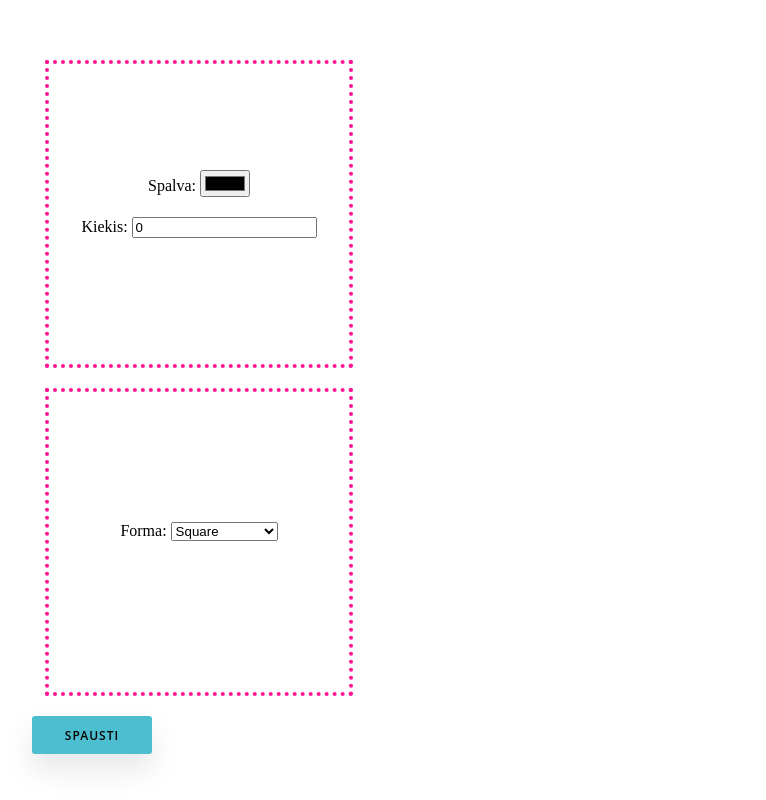
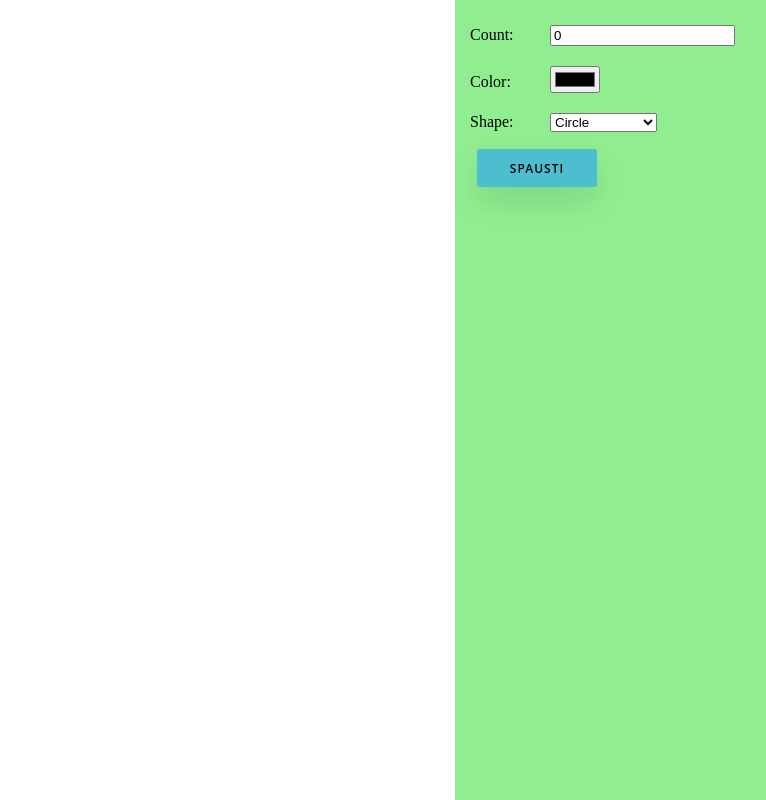
Before and after one commit to gretapos/liutas, a React (Create React App) app in the folder dziungles/: page / in a window 1280 px wide. Shown: the whole page, without its empty margins (441-1207 px from the left). Built offline with nearby package versions, Linux system fonts and the light colour scheme.

Commit message:
nd4 galutiniai

```diff
--- /dev/null
+++ b/dziungles/src/Components/ZoneEnter.jsx
@@ -0,0 +1,53 @@
+import { useState } from "react";
+
+function ZoneEnter({showIt}) {
+
+    const [count, setCount] = useState(0);
+    const [color, setColor] = useState('#000000');
+    const [shape, setShape] = useState('c');
+
+    const formControl = (e, what) => {
+        switch (what) {
+            case 'count':
+                setCount(e.target.value);
+                break;
+            case 'color':
+                setColor(e.target.value);
+                break;
+            case 'shape':
+                setShape(e.target.value);
+                break;
+                default:;
+        }
+    }
+
+    const showClick = () => {
+        const data = {
+            count: count,
+            color: color,
+            shape: shape
+        }
+        showIt(data)
+    }
+
+
+
+    return (
+        <div className="zone-enter">
+            <div><span>Count: </span><input type ="text" onChange={e => formControl(e, 'count')} value={count}></input></div>
+            <div><span>Color: </span><input type ="color" onChange={e => formControl(e, 'color')} value={color}></input></div>
+            <div><span> Shape: </span><select onChange={e => formControl(e, 'shape')} value={shape}>
+                <option value="c">Circle</option>
+                <option value="s" >Square</option>
+                <option value="hl">Vertical line</option>
+                <option value="vl" >Horizontal line</option>
+                </select></div>
+            <button onClick={showClick}>Spausti</button>
+
+
+
+        </div>
+    )
+}
+
+export default ZoneEnter;
--- /dev/null
+++ b/dziungles/src/Components/ZoneShow.jsx
@@ -0,0 +1,54 @@
+function ZoneShow({show}) {
+
+
+    if ('c' === show.shape) {
+        return (
+            <div className="zone-show">
+                {show.count.map((_, i) => <div key={i} style={{
+                    backgroundColor:show.color,
+                    borderRadius: '50%'
+                    }} >{i+1}</div>)}
+            </div>
+        )
+    }
+    else if ('s' === show.shape) {
+        return (
+            <div className="zone-show">
+                {show.count.map((_, i) => <div key={i} style={{
+                    backgroundColor:show.color
+                    }} >{i+1}</div>)}
+            </div>
+        )
+    }
+    else if ('vl' === show.shape) {
+        return (
+            <div className="zone-show">
+                {show.count.map((_, i) => <div key={i} style={{
+                    backgroundColor:show.color,
+                    width: '5px'
+                    }} >{i+1}</div>)}
+            </div>
+        )
+    }
+    else if ('hl' === show.shape) {
+        return (
+            <div className="zone-show">
+                {show.count.map((_, i) => <div key={i} style={{
+                    backgroundColor:show.color,
+                    height: '5px'
+                    }} >{i+1}</div>)}
+            </div>
+        )
+    }
+    else {
+        return (
+            <div className="zone-show">
+
+            </div>
+        )
+    }
+
+
+}
+
+export default ZoneShow;
--- a/dziungles/src/app.jsx
+++ b/dziungles/src/app.jsx
@@ -1,20 +1,27 @@
-import TextNd from "./Components/TextNd";
-import SelectNd from "./Components/SelectNd";
-import ButtonNd from "./Components/ButtonNd";
+import ZoneEnter from "./Components/ZoneEnter"
+import ZoneShow from "./Components/ZoneShow"
+import { useState } from "react";
+
 
 
 
 function App() {
 
+    const [show, setShow] = useState ({color: '', shape: '', count:[]})
+
+    const showIt = (data) => {
+        data.count = new Array(parseInt(data.count)).fill(null);
+        setShow(data);
 
 
+    }
+
     return (
-        <>
+        <div className="zone">
+            <ZoneShow show={show}></ZoneShow>
+            <ZoneEnter showIt={showIt}></ZoneEnter>
 
-            <TextNd></TextNd>
-            <SelectNd></SelectNd>
-            <ButtonNd></ButtonNd>
-        </>
+        </div>
     )
 }
 
--- a/dziungles/src/index.scss
+++ b/dziungles/src/index.scss
@@ -144,3 +144,48 @@ button {
 .formgroup{
     margin-bottom: 20px;
 }
+
+.zone{
+    display: flex;
+    justify-content: space-between;
+    align-items: flex-start;
+    .zone-show{
+        width: 70vw;
+        box-sizing: border-box;
+        height: 100vh;
+        overflow-y: scroll;
+        padding: 40px;
+        flex-wrap: wrap;
+        display: flex;
+        justify-content: flex-start;
+        align-items: flex-start;
+        div {
+            height: 100px;
+            width: 100px;
+            margin: 8px;
+            display: flex;
+            justify-content: center;
+            align-items: center;
+        }
+    }
+    .zone-enter{
+        width: 30vw;
+        height: 100vh;
+        background-color: lightgreen;
+        box-sizing: border-box;
+        display: flex;
+        justify-content: flex-start;
+        align-items: flex-start;
+        flex-direction: column;
+        padding: 15px;
+        input,
+        select{
+            margin: 10px;
+        }
+        span {
+            display: inline-block;
+            width: 70px;
+        }
+    }
+
+}
```
